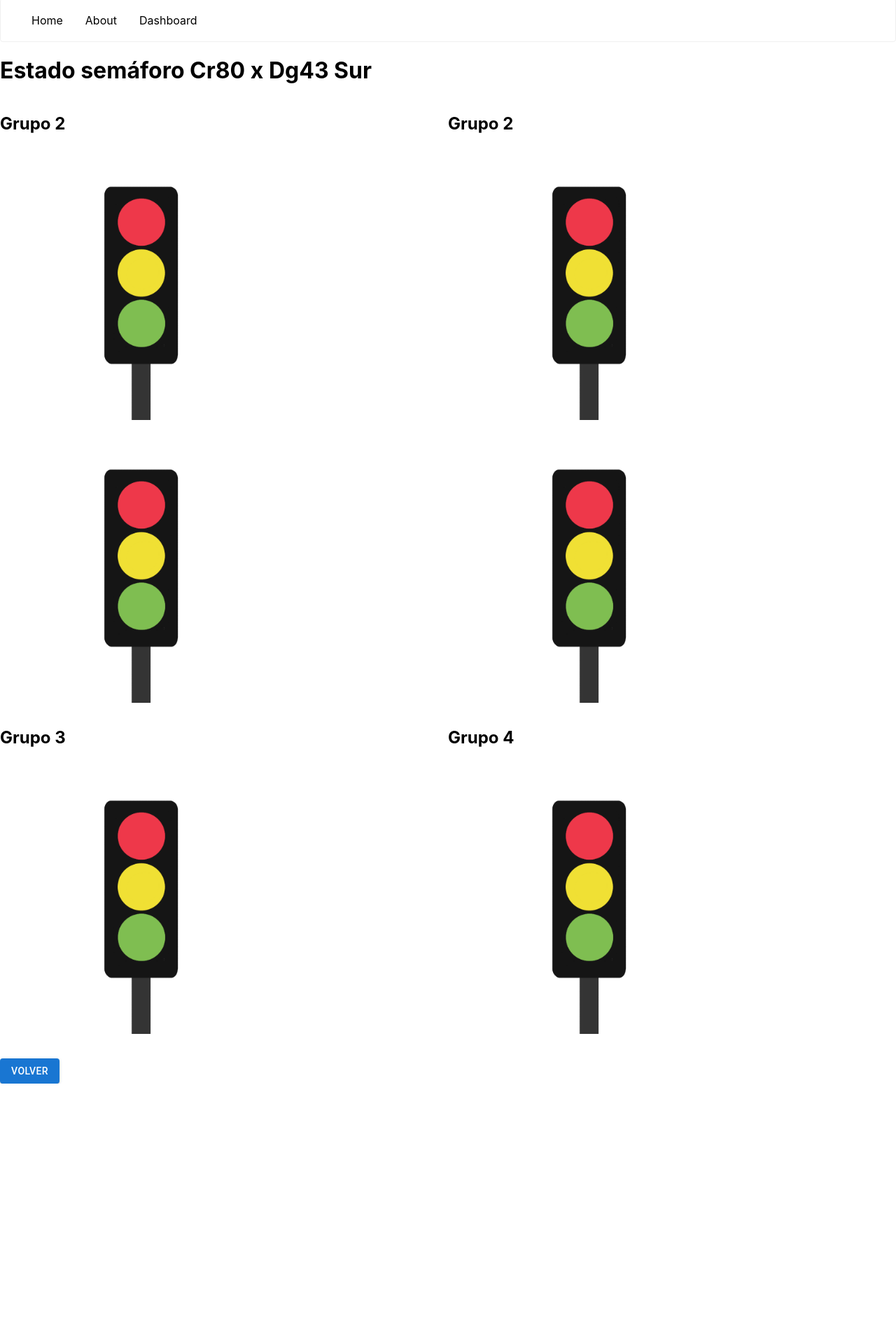
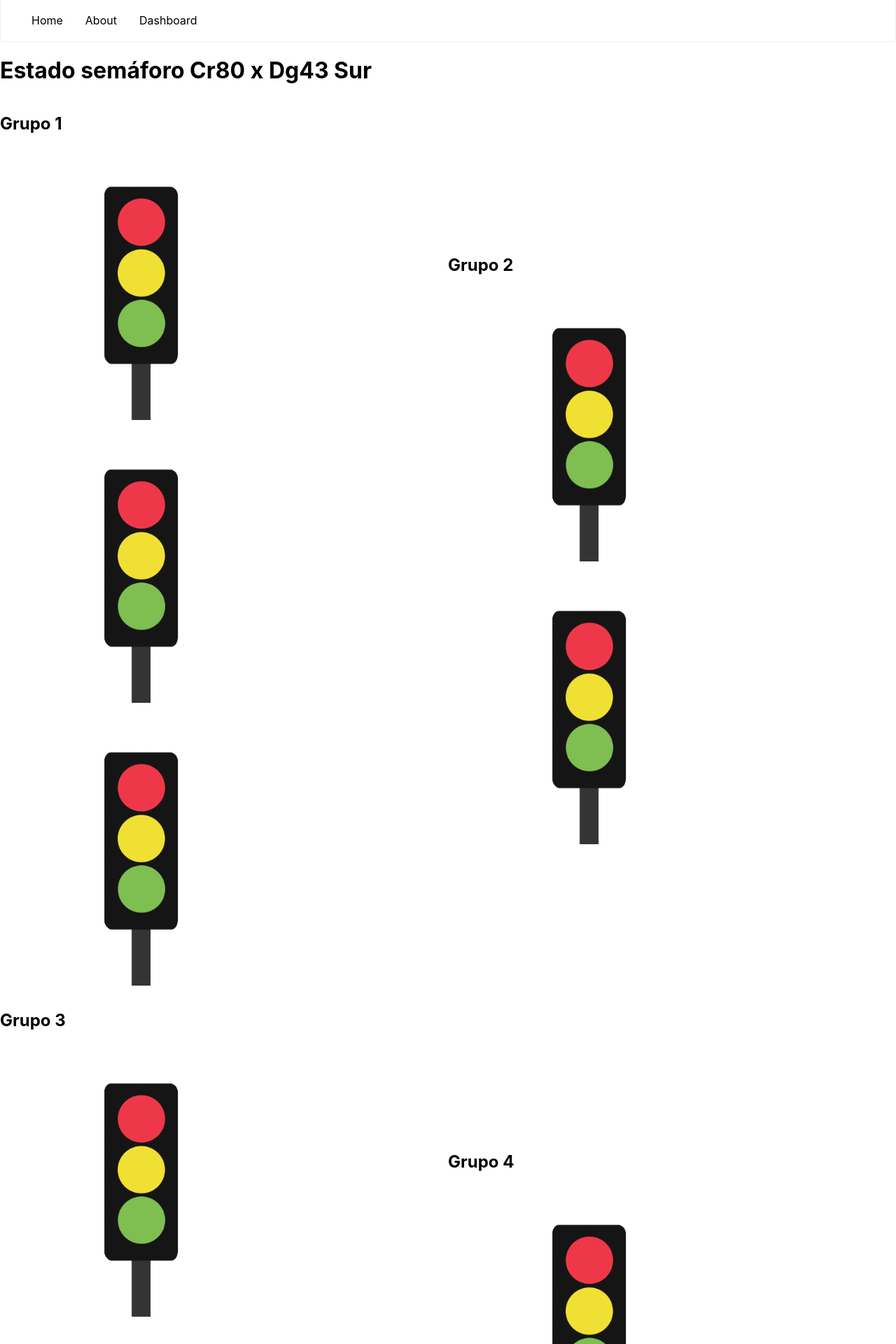
Before and after one commit to HectorManuelGomez/proyecto-semaforo, a Next.js app: page /dashboard/1 in a window 1280 px wide. Shown: the part 2-1922 px from the top of the page at 70% size. Before the commit the page ends 1550 px from the top, so only its background shows below. Built offline with nearby package versions, Linux system fonts and the light colour scheme; no server answers.

Commit message:
Cambio grupos

```diff
--- a/app/dashboard/[id]/page.tsx
+++ b/app/dashboard/[id]/page.tsx
@@ -8,7 +8,6 @@ import { DataGrid, GridColumns, GridCellParams } from "@mui/x-data-grid";
 import Link from "next/link";
 import Image from "next/image";
 import semaforo from "./semaforo.png";
-import { idID } from "@mui/material/locale";
 
 const getTabla = (id) => {
   const listaSemaforos = {
@@ -33,34 +32,6 @@ export default function Dashboard({ params }) {
   const { id } = params;
   const SS = "ss";
   const TIME = "time";
-  const data = {
-    ss: [
-      "01010000",
-      "10010000",
-      "10000100",
-      "10000000",
-      "10000100",
-      "10010000",
-      "11010000",
-      "00110000",
-      "01010000",
-      "10010000",
-      "10000100",
-    ],
-    time: [
-      "3000",
-      "25000",
-      "28000",
-      "1000",
-      "1000",
-      "9000",
-      "2000",
-      "6000",
-      "3000",
-      "66000",
-      "4000",
-    ],
-  };
   const columns: GridColumns = [
     { headerName: SS, field: SS, width: 80, headerAlign: "center" },
     { headerName: TIME, field: TIME, width: 80, headerAlign: "center" },
@@ -81,26 +52,39 @@ export default function Dashboard({ params }) {
       >
         {/* <DataGrid rows={data} columns={columns} density="compact"/> */}
 
-        {id == 1 && (
         <Grid item sm={6}>
-          <h2>Grupo 2</h2>
+          {id == 2 && <h2>Grupo 2</h2>}
+          {id == 3 && <h2>Grupo 1</h2>}
+          {id == 1 && <h2>Grupo 1</h2>}
           <Image src={semaforo} alt="Semaforo" width={400} height={400} />
-          <Image src={semaforo} alt="Semaforo" width={400} height={400} />
-        </Grid>
-        )}
-        <Grid item sm={6}>
-          <h2>Grupo 2</h2>
           <Image src={semaforo} alt="Semaforo" width={400} height={400} />
           <Image src={semaforo} alt="Semaforo" width={400} height={400} />
         </Grid>
         <Grid item sm={6}>
-          <h2>Grupo 3</h2>
+          {id == 3 || (id == 2 && <h2>Grupo 4</h2>)}
+          {id == 1 && <h2>Grupo 2</h2>}
+          <Image src={semaforo} alt="Semaforo" width={400} height={400} />
           <Image src={semaforo} alt="Semaforo" width={400} height={400} />
         </Grid>
         <Grid item sm={6}>
-          <h2>Grupo 4</h2>
+          {id == 2 && <h2>Grupo 91</h2>}
+          {id == 3 && <h2>Grupo 21</h2>}
+          {id == 1 && <h2>Grupo 3</h2>}
+          <Image src={semaforo} alt="Semaforo" width={400} height={400} />
           <Image src={semaforo} alt="Semaforo" width={400} height={400} />
         </Grid>
+        <Grid item sm={6}>
+          {id == 2 && <h2>Grupo 22</h2>}
+          {id == 3 && <h2>Grupo 24</h2>}
+          {id == 1 && <h2>Grupo 4</h2>}
+          <Image src={semaforo} alt="Semaforo" width={400} height={400} />
+        </Grid>
+        {id == 1 && (
+          <Grid item sm={6}>
+            <h2>Grupo 5</h2>
+            <Image src={semaforo} alt="Semaforo" width={400} height={400} />
+          </Grid>
+        )}
       </Grid>
 
       <br></br>
```
Also changed, not shown: 1 other file (tests, documents, lock files or other folders).
